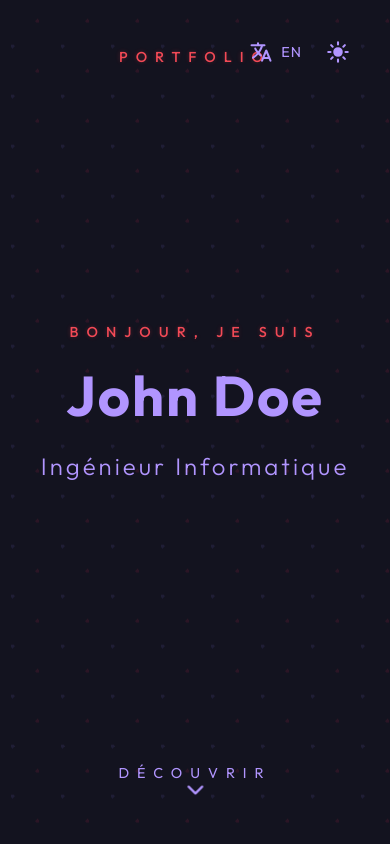
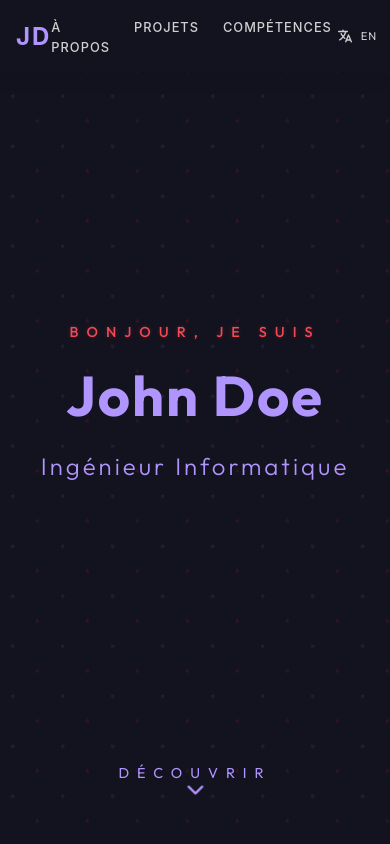
Before and after one commit to helixo01/PortfolioV2, a React (Create React App) app: page / in a window 390 px wide. Shown: the top 844 px of the page. Built offline with nearby package versions, Linux system fonts and the light colour scheme.

Commit message:
Edit
Modification of the header to give it a style closer to that used on the rest of the page.

```diff
--- a/src/App.js
+++ b/src/App.js
@@ -1,13 +1,10 @@
 import React, { useState, useEffect } from 'react';
 import PortfolioPage from './pages/portfolio/PortfolioPage';
-import ThemeToggle from './components/ThemeToggle/ThemeToggle';
-import LanguageToggle from './components/LanguageToggle/LanguageToggle';
 import './styles/theme.css';
 import { LanguageProvider } from './context/LanguageContext';
 
 function App() {
   const [isDark, setIsDark] = useState(true);
-  const [language, setLanguage] = useState('fr');
 
   useEffect(() => {
     document.documentElement.setAttribute('data-theme', isDark ? 'dark' : 'light');
@@ -17,17 +14,9 @@ function App() {
     setIsDark(!isDark);
   };
 
-  const toggleLanguage = () => {
-    setLanguage(prev => prev === 'fr' ? 'en' : 'fr');
-  };
-
   return (
     <LanguageProvider>
-      <div className="toggles-container">
-        <LanguageToggle language={language} toggleLanguage={toggleLanguage} />
-        <ThemeToggle isDark={isDark} toggleTheme={toggleTheme} />
-      </div>
-      <PortfolioPage language={language} />
+      <PortfolioPage isDark={isDark} toggleTheme={toggleTheme} />
     </LanguageProvider>
   );
 }
--- a/src/features/header/Header.css
+++ b/src/features/header/Header.css
@@ -1,7 +1,52 @@
 .header {
+  width: 100%;
+  padding: 1.5rem 2rem;
+  background-color: var(--bg-primary);
+  position: absolute;
+  top: calc(100vh + 100px); /* Plus d'espace avec le hero */
+  left: 0;
+  right: 0;
+  z-index: 1000;
+}
+
+.header.initial {
+  position: absolute;
+  top: calc(100vh + 60px);
+  transform: translateY(-100%);
+  background-color: transparent;
+  opacity: 0;
+}
+
+.header.fixed {
+  position: fixed;
+  top: 0;
+  background-color: var(--bg-primary);
+  box-shadow: 0 2px 20px rgba(0, 0, 0, 0.1);
+}
+
+.header.scrolled {
+  position: fixed;
+  top: 0;
+  left: 0;
+  right: 0;
+  transform: translateY(0);
+  background-color: rgba(19, 19, 31, 0.8);
+  box-shadow: 0 2px 20px rgba(0, 0, 0, 0.1);
+  backdrop-filter: blur(10px);
   padding: 1rem 2rem;
-  background-color: #ffffff;
-  box-shadow: 0 2px 4px rgba(0,0,0,0.1);
+  opacity: 1;
+  animation: slideDown 0.5s cubic-bezier(0.4, 0, 0.2, 1);
+}
+
+@keyframes slideDown {
+  from {
+    transform: translateY(-100%);
+    opacity: 0;
+  }
+  to {
+    transform: translateY(0);
+    opacity: 1;
+  }
 }
 
 .nav-container {
@@ -12,10 +57,18 @@
   align-items: center;
 }
 
+.logo {
+  display: flex;
+  align-items: center;
+}
+
 .logo h1 {
   margin: 0;
-  font-size: 1.5rem;
-  color: #333;
+  font-size: 2rem;
+  font-weight: 700;
+  color: var(--accent-secondary);
+  letter-spacing: 2px;
+  transition: all 0.3s ease;
 }
 
 .logo p {
@@ -27,18 +80,111 @@
 .nav-links {
   display: flex;
   list-style: none;
-  gap: 2rem;
+  gap: 3rem;
   margin: 0;
   padding: 0;
 }
 
 .nav-links a {
   text-decoration: none;
-  color: #333;
+  color: var(--text-primary);
   font-weight: 500;
-  transition: color 0.3s ease;
+  font-size: 0.9rem;
+  letter-spacing: 1px;
+  text-transform: uppercase;
+  transition: all 0.3s ease;
+  opacity: 0.8;
+  position: relative;
+}
+
+.nav-links a::after {
+  content: '';
+  position: absolute;
+  bottom: -5px;
+  left: 0;
+  width: 0;
+  height: 2px;
+  background: var(--accent-secondary);
+  transition: width 0.3s ease;
 }
 
 .nav-links a:hover {
-  color: #007bff;
+  color: var(--accent-secondary);
+  opacity: 1;
 }
+
+.nav-links a:hover::after {
+  width: 100%;
+}
+
+.header-actions {
+  display: flex;
+  align-items: center;
+  gap: 1rem;
+}
+
+/* Modifier les styles des toggles pour les adapter au header */
+.language-toggle,
+.theme-toggle {
+  position: static;
+  background: transparent;
+  border: none;
+  color: var(--text-primary);
+  font-size: 1.2rem;
+  cursor: pointer;
+  padding: 0.5rem;
+  display: flex;
+  align-items: center;
+  gap: 0.5rem;
+  opacity: 0.8;
+  transition: all 0.3s ease;
+}
+
+.language-toggle:hover,
+.theme-toggle:hover {
+  opacity: 1;
+  color: var(--accent-secondary);
+  transform: scale(1.1);
+}
+
+.language-toggle span {
+  font-size: 0.8rem;
+  text-transform: uppercase;
+  letter-spacing: 1px;
+}
+
+@media (max-width: 768px) {
+  .header {
+    padding: 1rem;
+  }
+
+  .header.scrolled {
+    padding: 0.8rem 1rem;
+  }
+
+  .nav-links {
+    gap: 1.5rem;
+  }
+
+  .nav-links a {
+    font-size: 0.8rem;
+  }
+
+  .logo h1 {
+    font-size: 1.5rem;
+  }
+
+  .header-actions {
+    gap: 0.5rem;
+  }
+
+  .language-toggle,
+  .theme-toggle {
+    font-size: 1rem;
+    padding: 0.3rem;
+  }
+
+  .language-toggle span {
+    font-size: 0.7rem;
+  }
+}
--- a/src/features/header/Header.js
+++ b/src/features/header/Header.js
@@ -1,20 +1,55 @@
-import React from 'react';
+import React, { useState, useEffect } from 'react';
+import { useLanguage } from '../../context/LanguageContext';
+import ThemeToggle from '../../components/ThemeToggle/ThemeToggle';
+import LanguageToggle from '../../components/LanguageToggle/LanguageToggle';
 import './Header.css';
 
-const Header = () => {
+const Header = ({ isDark, toggleTheme }) => {
+  const [isFixed, setIsFixed] = useState(false);
+  const { language } = useLanguage();
+
+  const translations = {
+    fr: {
+      about: "À propos",
+      projects: "Projets",
+      skills: "Compétences",
+    },
+    en: {
+      about: "About",
+      projects: "Projects",
+      skills: "Skills",
+    }
+  };
+
+  useEffect(() => {
+    const handleScroll = () => {
+      const header = document.querySelector('.header');
+      const headerPosition = header.offsetTop;
+
+      setIsFixed(window.scrollY > headerPosition - 50);
+    };
+
+    window.addEventListener('scroll', handleScroll);
+    return () => window.removeEventListener('scroll', handleScroll);
+  }, []);
+
+  const content = translations[language];
+
   return (
-    <header className="header">
+    <header className={`header ${isFixed ? 'fixed' : ''}`}>
       <nav className="nav-container">
         <div className="logo">
-          <h1>John Doe</h1>
-          <p>Ingénieur Informatique</p>
+          <h1>JD</h1>
         </div>
         <ul className="nav-links">
-          <li><a href="#about">À propos</a></li>
-          <li><a href="#projects">Projets</a></li>
-          <li><a href="#skills">Compétences</a></li>
-          <li><a href="#contact">Contact</a></li>
+          <li><a href="#about">{content.about}</a></li>
+          <li><a href="#projects">{content.projects}</a></li>
+          <li><a href="#skills">{content.skills}</a></li>
         </ul>
+        <div className="header-actions">
+          <LanguageToggle />
+          <ThemeToggle isDark={isDark} toggleTheme={toggleTheme} />
+        </div>
       </nav>
     </header>
   );
--- a/src/features/hero/Hero.js
+++ b/src/features/hero/Hero.js
@@ -1,11 +1,26 @@
 import React, { useEffect, useState } from 'react';
 import { IoIosArrowDown } from 'react-icons/io';
-import { translations } from '../../translations/content';
+import { useLanguage } from '../../context/LanguageContext';
 import './Hero.css';
 
-const Hero = ({ language }) => {
+const Hero = () => {
   const [showScroll, setShowScroll] = useState(true);
-  const content = translations[language];
+  const { language } = useLanguage();
+
+  const translations = {
+    fr: {
+      greeting: "Bonjour, je suis",
+      role: "Ingénieur Informatique",
+      discover: "Découvrir",
+      portfolio: "PORTFOLIO"
+    },
+    en: {
+      greeting: "Hello, I am",
+      role: "Software Engineer",
+      discover: "Discover",
+      portfolio: "PORTFOLIO"
+    }
+  };
 
   useEffect(() => {
     const handleScroll = () => {
@@ -17,6 +32,8 @@ const Hero = ({ language }) => {
     window.addEventListener('scroll', handleScroll);
     return () => window.removeEventListener('scroll', handleScroll);
   }, []);
+
+  const content = translations[language];
 
   const scrollToContent = () => {
     const contentSection = document.getElementById('about');
--- a/src/pages/portfolio/PortfolioPage.js
+++ b/src/pages/portfolio/PortfolioPage.js
@@ -5,13 +5,16 @@ import About from '../../features/about/About';
 import Projects from '../../features/projects/Projects';
 import Skills from '../../features/skills/Skills';
 import Footer from '../../components/Footer/Footer';
+import { useLanguage } from '../../context/LanguageContext';
 import './PortfolioPage.css';
 
-function PortfolioPage({ language }) {
+function PortfolioPage({ isDark, toggleTheme }) {
+  const { language } = useLanguage();
+
   return (
     <div className="portfolio">
-      <Hero language={language} />
-      <Header />
+      <Hero />
+      <Header isDark={isDark} toggleTheme={toggleTheme} />
       <main>
         <About language={language} />
         <Projects language={language} />
```
